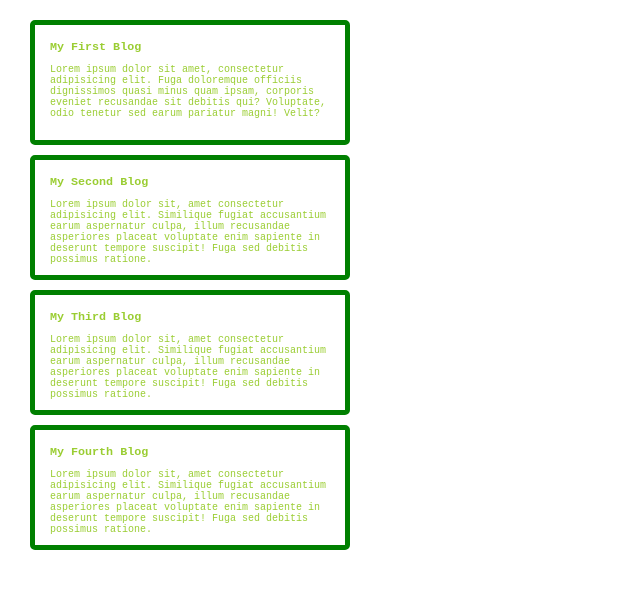
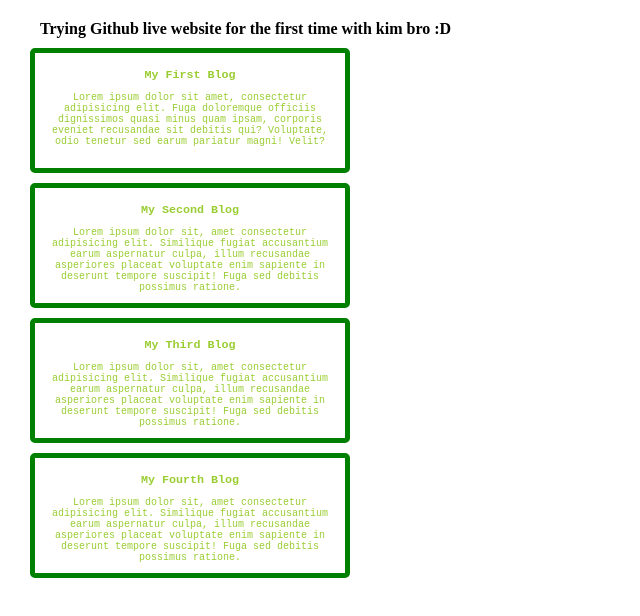
Before and after one commit to touhidul97/again-test, a plain HTML site: page index.html in a window 1280 px wide. Shown: the whole page, without its empty margins (0-640 px from the left). Drawn offline with Linux system fonts and the light colour scheme.

Commit message:
update-2

```diff
--- a/index.html
+++ b/index.html
@@ -2,10 +2,13 @@
 <html lang="en">
 <head>
     <meta charset="UTF-8">
-    <meta name="viewport" content="width=device-width, initial-scale=1.0"> <title>Document</title>
+    <meta name="viewport" content="width=device-width, initial-scale=1.0"> <title>Trying Github live website for the first time with kim bro :D</title>
     <link rel="stylesheet" href="styles/blog.css">
 </head>
 <body>
+    <header>
+        <h4>Trying Github live website for the first time with kim bro :D</h4>
+    </header>
     <div class="blog">
         <h3>My First Blog</h3>
         <p>Lorem ipsum dolor sit amet, consectetur adipisicing elit. Fuga doloremque officiis dignissimos quasi minus quam ipsam, corporis eveniet recusandae sit debitis qui? Voluptate, odio tenetur sed earum pariatur magni! Velit?</p>
--- a/styles/blog.css
+++ b/styles/blog.css
@@ -7,6 +7,7 @@
     width: 300px;
     height: 105px;
     font-size: 10px;
+    text-align: center;
 }
 *{
     margin: 10px;
```
Also changed, not shown: images/Kim_Jong-un_April_2019_(cropped).jpg (added).
